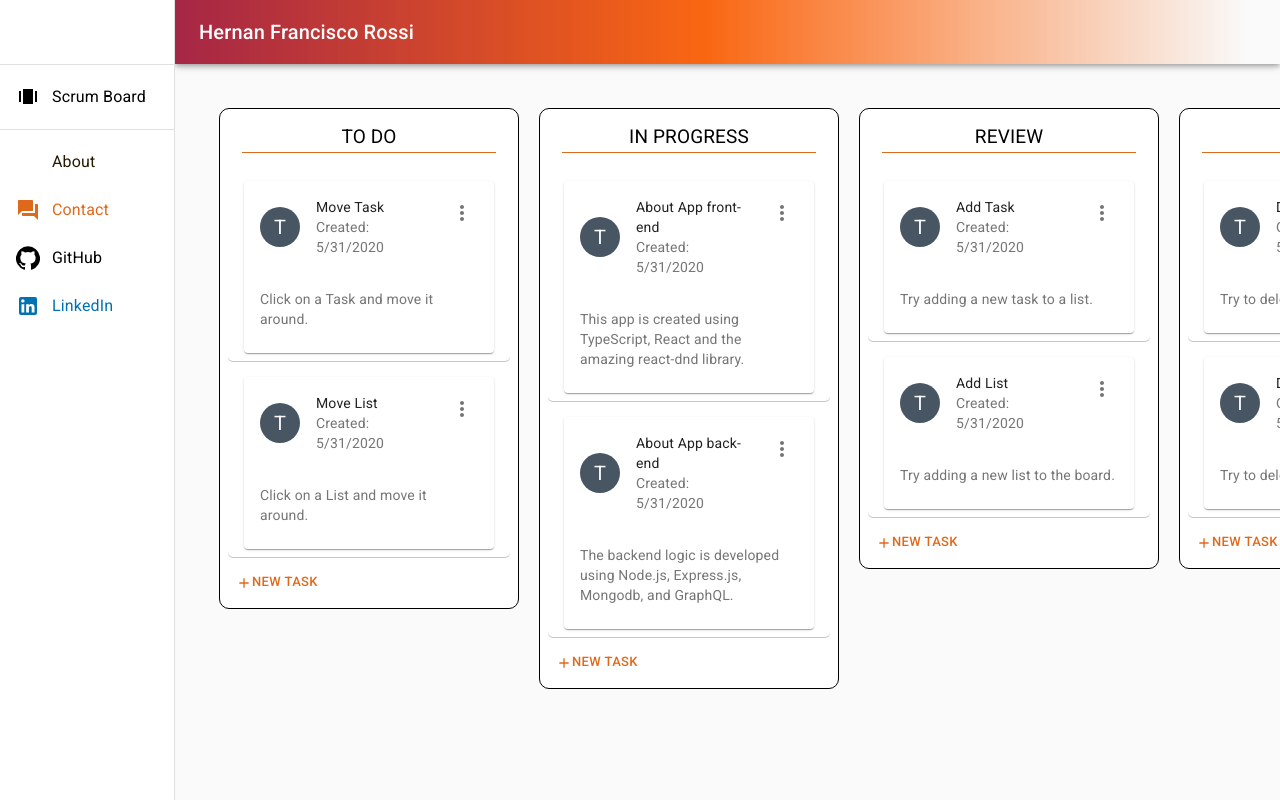
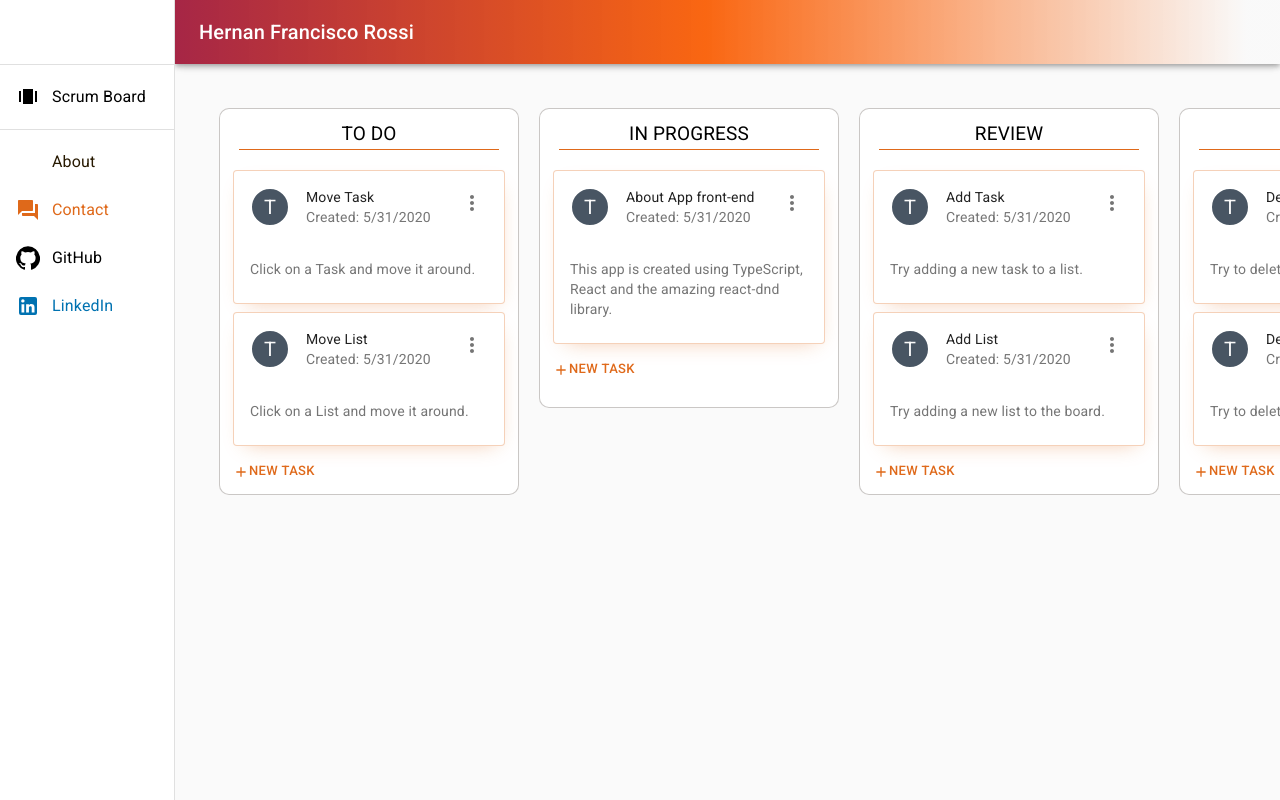
Before and after one commit to HernanRossi/TaskBoard, a React (Create React App) app: page / in a window 1280 px wide. Shown: the top 800 px of the page. Built offline with nearby package versions, Linux system fonts and the light colour scheme.

Commit message:
Many bug fixes and styling updates

```diff
--- a/src/components/List.tsx
+++ b/src/components/List.tsx
@@ -43,21 +43,12 @@ export const List = ({ list, id, index, isPreview }: ListProps) => {
         const hoverBoundingRect = ref.current?.getBoundingClientRect()
         const clientOffset = monitor.getClientOffset()
         if (hoverBoundingRect && clientOffset) {
-          // Get vertical middle
-          const hoverMiddleY = (hoverBoundingRect.bottom - hoverBoundingRect.top) / 2;
-          // Determine mouse position
+          const hoverMiddleY = (hoverBoundingRect.bottom - hoverBoundingRect.top)
 
-
-          // Get pixels to the top
           const hoverClientY = clientOffset.y - hoverBoundingRect.top;
-          // Only perform the move when the mouse has crossed half of the items height
-          // When dragging downwards, only move when the cursor is below 50%
-          // When dragging upwards, only move when the cursor is above 50%
-          // Dragging downwards
           if (dragIndex < hoverIndex && hoverClientY < hoverMiddleY) {
             return
           }
-          // Dragging upwards
           if (dragIndex > hoverIndex && hoverClientY > hoverMiddleY) {
             return
           }
--- a/src/components/MenuDrawer.tsx
+++ b/src/components/MenuDrawer.tsx
@@ -5,7 +5,6 @@ import AmpStoriesIcon from '@material-ui/icons/AmpStories'
 import GitHubIcon from '@material-ui/icons/GitHub'
 import LinkedInIcon from '@material-ui/icons/LinkedIn'
 import QuestionAnswerIcon from '@material-ui/icons/QuestionAnswer'
-import InfoOutlinedIcon from '@material-ui/icons/InfoOutlined'
 
 type IconMapping = {
   scrum_board: JSX.Element
--- a/src/components/NewItemForm.tsx
+++ b/src/components/NewItemForm.tsx
@@ -1,7 +1,6 @@
 import React, { useState } from 'react'
 import ArrowRightIcon from '@material-ui/icons/ArrowRight'
-import { TextField, InputAdornment, Button, ButtonGroup, makeStyles } from '@material-ui/core'
-import Box from '@material-ui/core/Box';
+import { TextField, InputAdornment, Button, ButtonGroup } from '@material-ui/core'
 import { NewItemFormContainer } from '../styles/styles'
 import { useFocus } from '../utils'
 interface NewItemFormProps {
@@ -40,7 +39,7 @@ export const NewItemForm = (props: NewItemFormProps) => {
         InputProps={inputProps}
       />
       <ButtonGroup variant="text" color='primary'>
-        <Button style={{ marginTop: '10px', color: type ? '#ffffff' : '#000000', textTransform: 'none' }} onClick={() => onAdd(text)}>Create</Button>
+        <Button style={{ marginTop: '10px', color: '#000000', textTransform: 'none' }} onClick={() => onAdd(text)}>Create</Button>
         <Button style={{ marginTop: '10px', color: '#df691a', textTransform: 'none' }} onClick={() => closeShowForm()}>Cancel</Button>
       </ButtonGroup>
     </NewItemFormContainer>
--- a/src/components/StyledCard.tsx
+++ b/src/components/StyledCard.tsx
@@ -18,9 +18,17 @@ import IconButton from '@material-ui/core/IconButton';
 
 const useStyles = makeStyles((theme) => ({
   root: {
-    maxWidth: 345,
+    width: "100%",
+    height: "100%",
+    border: "1px solid rgb(223,105,26, 0.3)",
+    transition: "0.2s",
+    boxShadow: "2px 8px 20px -11px rgba(223,105,26,0.4)",
+    "&:hover": {
+      boxShadow: "0 20px 70px -12.125px rgba(223,105,26,0.3)"
+    }
   },
   avatar: {
+    border: "2px solid white",
     backgroundColor: '#485563',
   },
 }));
@@ -56,26 +64,16 @@ export const StyledCard = React.memo(({ task, index, id, listId, isPreview, }: C
         const hoverBoundingRect = ref.current?.getBoundingClientRect()
         const clientOffset = monitor.getClientOffset()
         if (hoverBoundingRect && clientOffset) {
-          // Get vertical middle
-          const hoverMiddleY = (hoverBoundingRect.bottom - hoverBoundingRect.top) / 2;
+          const hoverMiddleY = (hoverBoundingRect.bottom - hoverBoundingRect.top) / 4
           // Determine mouse position
-
-
-          // Get pixels to the top
           const hoverClientY = clientOffset.y - hoverBoundingRect.top;
-          // Only perform the move when the mouse has crossed half of the items height
-          // When dragging downwards, only move when the cursor is below 50%
-          // When dragging upwards, only move when the cursor is above 50%
-          // Dragging downwards
           if (dragIndex < hoverIndex && hoverClientY < hoverMiddleY) {
             return
           }
-          // Dragging upwards
           if (dragIndex > hoverIndex && hoverClientY > hoverMiddleY) {
             return
           }
         }
-        console.log("move task in card")
         dispatch({
           type: "MOVE_TASK",
           payload: { dragIndex, hoverIndex, sourceList, targetList }
@@ -94,7 +92,8 @@ export const StyledCard = React.memo(({ task, index, id, listId, isPreview, }: C
       isPreview={isPreview}
       ref={ref}
     >
-      <Card className={classes.root}>
+      <Card className={classes.root}
+      >
         <CardHeader
           avatar={
             <Avatar aria-label="task" className={classes.avatar}>
--- a/src/context/AppStateContext.tsx
+++ b/src/context/AppStateContext.tsx
@@ -52,7 +52,6 @@ const appStateReducer = (state: AppState, action: Action): AppState => {
         sourceList,
         targetList
       } = action.payload
-      console.log('Move task')
       const sourceLaneIndex = findItemIndexById(state.lists, sourceList)
       const targetLaneIndex = findItemIndexById(state.lists, targetList)
       const item = state.lists[sourceLaneIndex].tasks.splice(dragIndex, 1)[0]
--- a/src/index.tsx
+++ b/src/index.tsx
@@ -2,7 +2,6 @@ import React from 'react'
 import ReactDOM from 'react-dom'
 import { DndProvider } from 'react-dnd'
 import { HTML5Backend } from 'react-dnd-html5-backend'
-import { TouchBackend } from 'react-dnd-touch-backend'
 import './styles/index.css'
 import App from './App'
 import { AppStateProvider } from './context/AppStateContext'
--- a/src/models/mock-data/defaultTasks.ts
+++ b/src/models/mock-data/defaultTasks.ts
@@ -18,8 +18,6 @@ export const defaultLists: ListInterface[] = [
     tasks:
       [
         new Task({ title: 'About App front-end', description: 'This app is created using TypeScript, React and the amazing react-dnd library.', taskId: nanoid(), listId: listIds[1]}),
-        new Task({ title: 'About App back-end', description: 'The backend logic is developed using Node.js, Express.js, Mongodb, and GraphQL.', taskId: nanoid(), listId: listIds[1]}),
-
       ]
   }, {
     listId: listIds[2],
--- a/src/styles/styles.ts
+++ b/src/styles/styles.ts
@@ -26,10 +26,10 @@ export const ColumnContainer = styled(DragPreviewContainer)`
   min-height:300px;
   margin-right: 20px;
   border-radius: 10px;
-  padding: 8px 8px;
+  padding: 5px 5px;
   flex-grow: 0;
   flex-shrink: 0;
-  border: 0.2px solid black;
+  border: 0.2px solid rgba(122, 115, 111,0.4);
 `
 
 export const ColumnTitle = styled.div`
@@ -42,11 +42,9 @@ export const ColumnTitle = styled.div`
 export const CardContainer = styled(DragPreviewContainer)`
   background-color: #FFFFFF;
   cursor: pointer;
-  margin-bottom: 0.5rem;
-  padding: 0.5rem 1rem;
+  margin: 0.5rem 0.5rem 0.5rem 0.5rem;
   max-width: 300px;
   border-radius: 5px;
-  box-shadow: #091e4240 0px 1px 0px 0px;
 `
 export const NewItemFormContainer = styled.div`
   max-width: 300px;
--- a/src/utils/isHidden.ts
+++ b/src/utils/isHidden.ts
@@ -1,4 +1,4 @@
-import { DragItem, CardDragItem, ListDragItem } from "../models/types/DragItem"
+import { DragItem } from "../models/types/DragItem"
 
 export const isHidden = (
   draggedItem: DragItem | undefined,
```
Also changed, not shown: src/components/TestCustomDrag.tsx (deleted, +0 -45 lines), TODO.txt.
